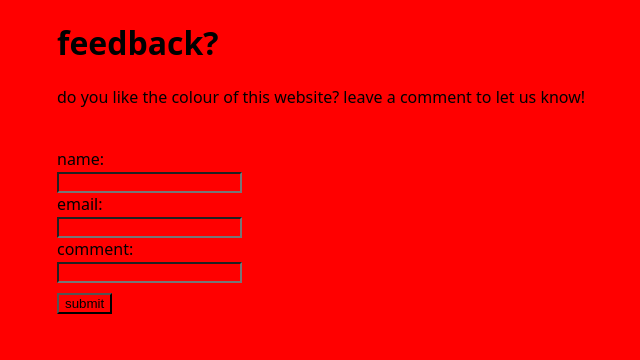
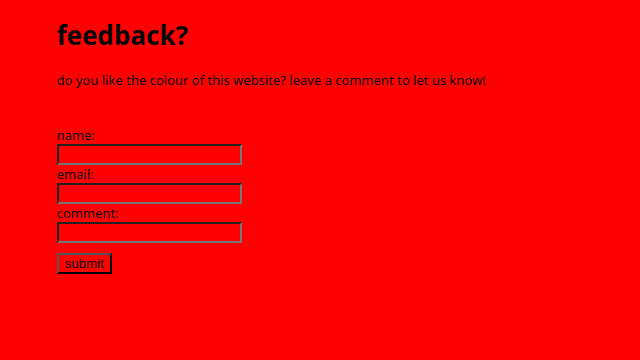
Before and after one commit to zz-hh-aa/comment-box, a plain HTML site: page index.html in a window 1280 px wide. Shown: the whole page, without its empty margins (15-655 px from the left). Drawn offline with Linux system fonts and the light colour scheme.

Commit message:
finished

```diff
--- a/style.css
+++ b/style.css
@@ -6,6 +6,7 @@ body {
     background-color: red;
     font-family: system-ui, -apple-system, BlinkMacSystemFont, 'Segoe UI', Roboto, Oxygen, Ubuntu, Cantarell, 'Open Sans', 'Helvetica Neue', sans-serif;
     padding-left: 5%;
+    font-size: small;
 }
 
 form {
@@ -20,9 +21,14 @@ input {
 
 span {
     padding: 5px;
+    font-size: small;
 }
 
 button {
     background: red;
     margin-top:10px;
 }
+
+div {
+    width:70%;
+}
```
Also changed, not shown: index.html (+0 -4 lines), script.js (+1 -26 lines).
